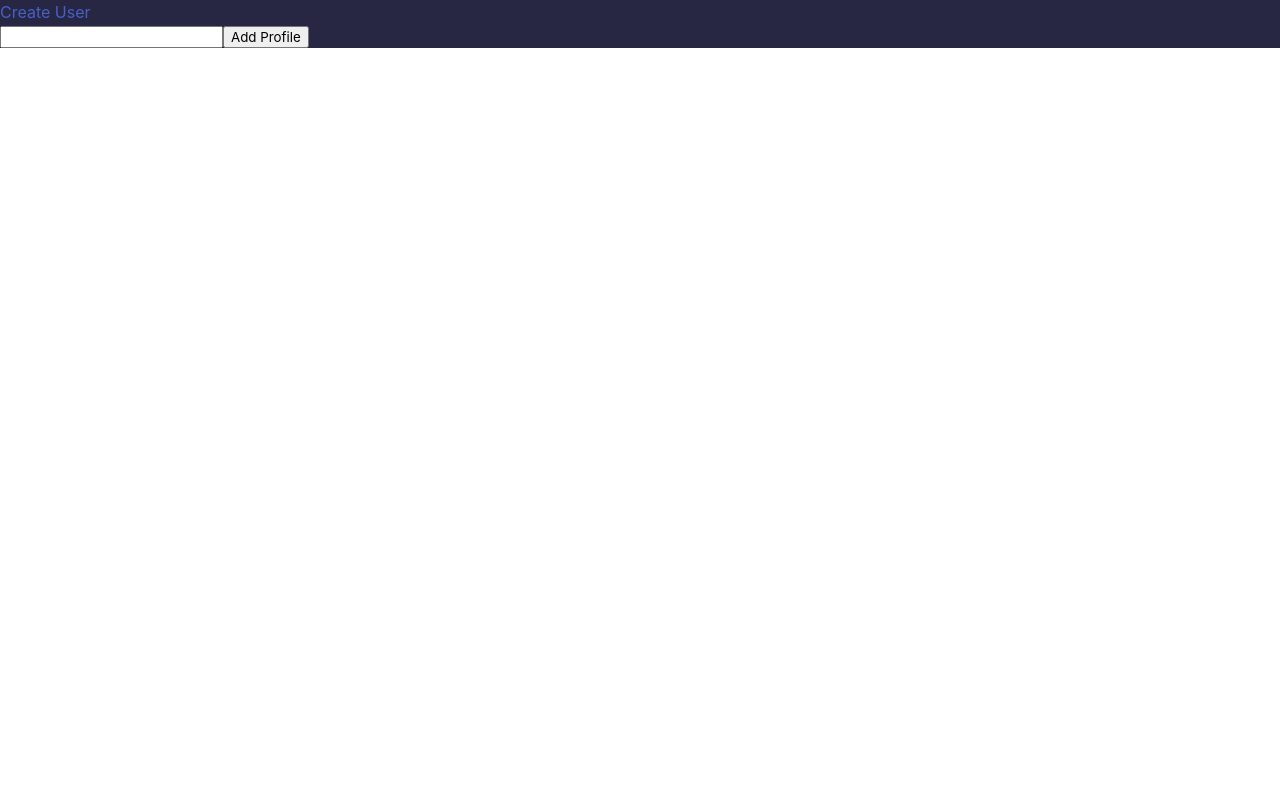
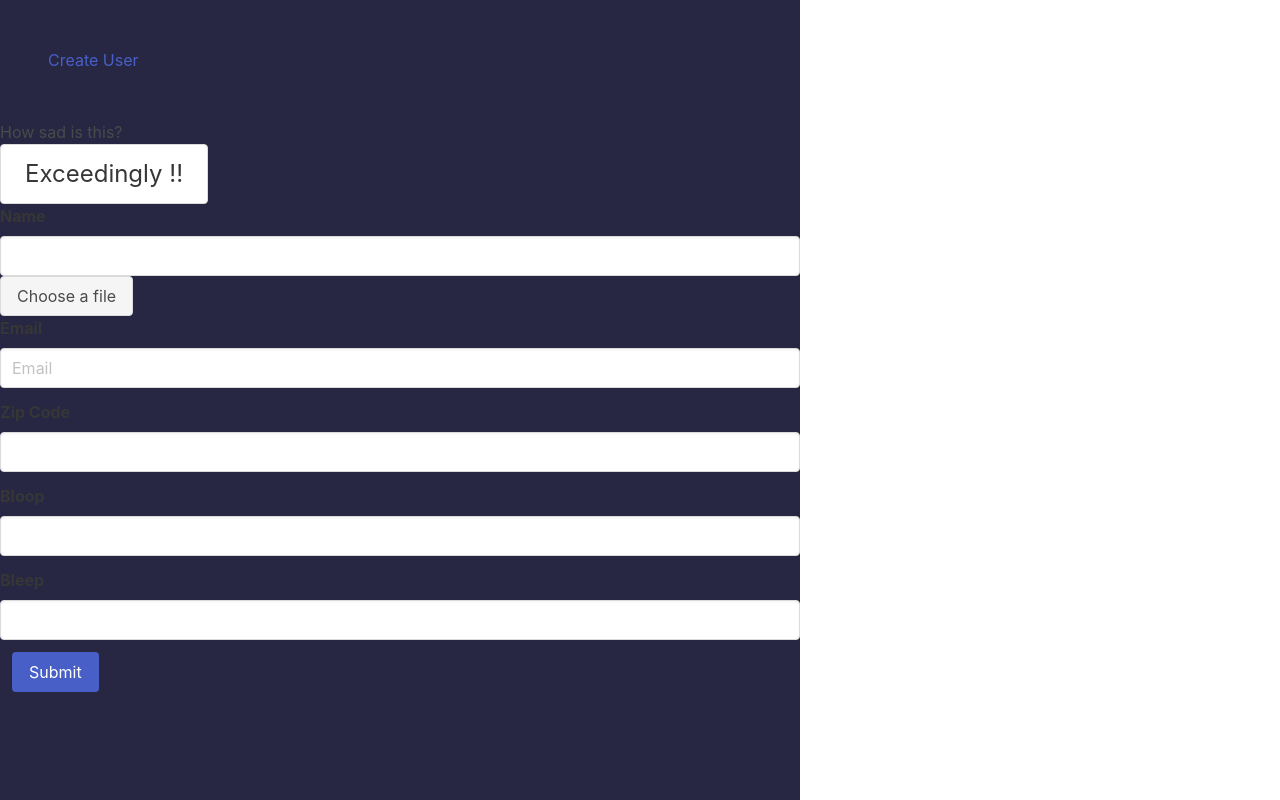
Before and after one commit to baezus/bloop2, a React (Create React App) app in the folder bloop/: page / in a window 1280 px wide. Built offline with nearby package versions, Linux system fonts and the light colour scheme; no server answers.

Commit message:
Got Bulma roughly set up on the 'create profile' form.

```diff
--- a/bloop/src/components/App.js
+++ b/bloop/src/components/App.js
@@ -35,19 +35,23 @@ function App () {
   return (
     <Router>
     <div className="App">
-      <ul>
-
+      <ul className="section">
         <li>
           <Link className="nav-link" to={"/create-user"}>Create User</Link>
         </li>
+      </ul>
 
-      </ul>
+      <div className="container">
+        <p>How sad is this?</p>
+        <button class="button is-large">
+          Exceedingly !!
+        </button>
+      </div>
 
       <div>
         <Switch>
           <Route exact path='/' component={CreateProfile}/>
           <Route path='/users/signup' component={CreateProfile}/>
-
         </Switch>
       </div>
     </div>
--- a/bloop/src/components/CreateProfile.js
+++ b/bloop/src/components/CreateProfile.js
@@ -9,8 +9,7 @@ const AddProfile = ({ addProfile }) => {
   const onChange = e => setProfileName(e.target.value)
 
   return (
-    <div>
-      <form
+    <div className="field"
         onSubmit = {e => {
           e.preventDefault()
           if (!profileName.trim()) {
@@ -20,9 +19,55 @@ const AddProfile = ({ addProfile }) => {
           setProfileName('')
         }}
       >
-        <input type="text" value={profileName} onChange={onChange}/>
-        <button type="submit">Add Profile</button>
-      </form>
+        <label className="label">Name</label>
+          <div className="control">
+            <input className="input" type="text" value={profileName} onChange={onChange}/>
+          </div>
+
+          <div className="file">
+            <label className="file-label">
+              <input className="file-input" type="file" name="photo"/>
+              <span className="file-cta">
+                <span className="file-label">
+                  Choose a file
+                </span>
+              </span>
+            </label>
+          </div>
+
+          <div className="field">
+            <label className="label">Email</label>
+            <div className="control">
+              <input className="input" type="email" placeholder="Email"/>
+            </div>
+          </div>
+
+          <div className="field">
+            <label className="label">Zip Code</label>
+            <div className="control">
+              <input className="input" type="text"/>
+            </div>
+          </div>
+
+          <div className="field">
+            <label className="label">Bloop</label>
+            <div className="control">
+              <input className="input" type="text"/>
+            </div>
+          </div>
+
+          <div className="field">
+            <label className="label">Bleep</label>
+            <div className="control">
+              <input className="input" type="text"/>
+            </div>
+          </div>
+
+        <div className="field is-grouped">
+          <div className="control"></div>
+            <button type="submit" className="button is-link">Submit</button>
+          </div>
+
     </div>
   )
 }
--- a/bloop/src/styles/bloop.scss
+++ b/bloop/src/styles/bloop.scss
@@ -4,4 +4,6 @@
 
 body {
   background-color: $primaryColor;
+  height: 100vh;
+  width: 100vh;
 }
```
Also changed, not shown: 1 other file (tests, documents, lock files or other folders).
